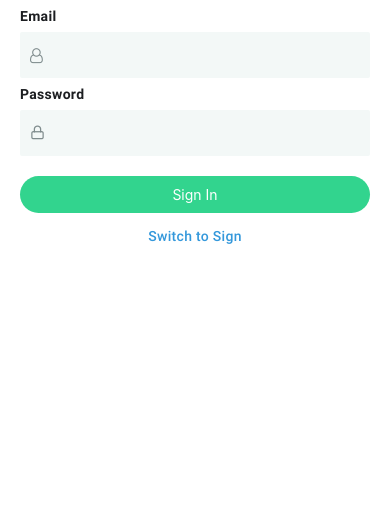
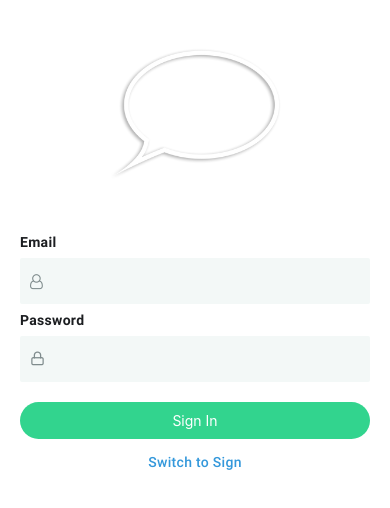
Before and after one commit to itsmrob/WhatsAppClone, a React Native app: screen / in a window 390 px wide. Shown: the top 508 px of the page. Built offline with nearby package versions, Linux system fonts and the light colour scheme.

Commit message:
Auth image logo added

```diff
--- a/src/screens/AuthScreen.js
+++ b/src/screens/AuthScreen.js
@@ -5,12 +5,18 @@ import {
     StyleSheet,
     SafeAreaView,
     TouchableOpacity,
+    Image,
+    ScrollView,
+    KeyboardAvoidingView,
+    Platform,
 } from "react-native";
 import Input from "../components/Input";
 import PageContainer from "../components/PageContainer";
 import SignInForm from "../components/SignInForm";
 import SignUpForm from "../components/SignUpForm";
 import colors from "../constants/colors";
+
+import logo from "../../assets/images/logo.png";
 
 const AuthScreen = () => {
     const [isSignUp, setSignUp] = useState(false);
@@ -22,12 +28,28 @@ const AuthScreen = () => {
     return (
         <SafeAreaView style={styles.container}>
             <PageContainer>
-                {isSignUp ? <SignUpForm /> : <SignInForm />}
-                <TouchableOpacity style={styles.linkContainer} onPress={manageState}>
-                    <Text style={styles.link}>{`Switch to ${
-                        isSignUp ? "Sign In" : "Sign"
-                    }`}</Text>
-                </TouchableOpacity>
+                <ScrollView>
+                    <KeyboardAvoidingView
+                        style={styles.kyeboardAvoidingView}
+                        behavior={Platform.OS == "ios" ? "height" : undefined}
+                        keyboardVerticalOffset={100}>
+                        <View style={styles.imageContainer}>
+                            <Image
+                                source={logo}
+                                style={styles.image}
+                                resizeMode="contain"
+                            />
+                        </View>
+                        {isSignUp ? <SignUpForm /> : <SignInForm />}
+                        <TouchableOpacity
+                            style={styles.linkContainer}
+                            onPress={manageState}>
+                            <Text style={styles.link}>{`Switch to ${
+                                isSignUp ? "Sign In" : "Sign"
+                            }`}</Text>
+                        </TouchableOpacity>
+                    </KeyboardAvoidingView>
+                </ScrollView>
             </PageContainer>
         </SafeAreaView>
     );
@@ -45,5 +67,15 @@ const styles = StyleSheet.create({
         fontFamily: "medium",
         letterSpacing: 0.3,
     },
+    imageContainer: {
+        alignItems: "center",
+    },
+    image: {
+        width: "50%",
+    },
+    kyeboardAvoidingView: {
+        flex: 1,
+        justifyContent: "center"
+    },
 });
 export default AuthScreen;
```
Also changed, not shown: assets/images/logo.png (added).
